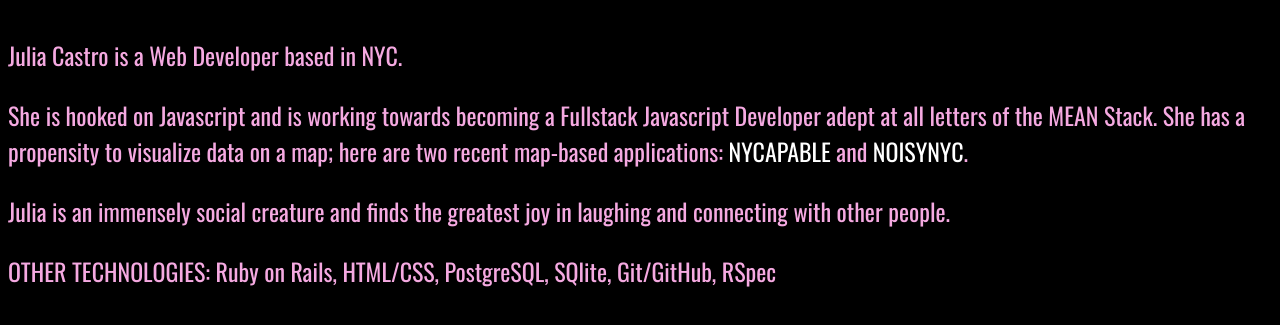
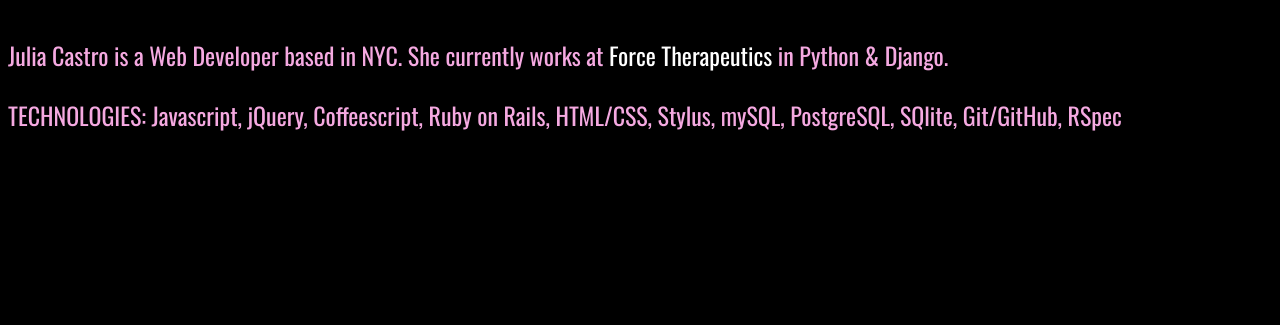
Before and after one commit to julia-castro/julia-castro.github.io, a plain HTML site: page index.html in a window 1280 px wide. Shown: the part 385-710 px from the top of the page. Drawn offline with nearby package versions, Linux system fonts and the light colour scheme.

Commit message:
edit page

```diff
--- a/index.html
+++ b/index.html
@@ -10,10 +10,8 @@
     <div id=header><h1>YUNG DEV CHANGING WHAT THE WEB IS</h1></div>
     <div id=contact><h2>DROP ME A LINE <a href="mailto:julia.castro@outlook.com?Subject=Hey%20Girl" target="_top">JULIA.CASTRO@OUTLOOK.COM</a> OR FOLLOW YA GIRL <a href="https://twitter.com/jmcastro09">@JMCASTRO09</a></h2></div>
     <div id=body>
-      <p>Julia Castro is a Web Developer based in NYC.</p>
-      <p>She is hooked on Javascript and is working towards becoming a Fullstack Javascript Developer adept at all letters of the MEAN Stack. She has a propensity to visualize data on a map; here are two recent map-based applications: <a href="http://nycapable.herokuapp.com">NYCAPABLE</a> and <a href="https://noisyconcretejungle.herokuapp.com">NOISYNYC</a>.</p>
-      <p>Julia is an immensely social creature and finds the greatest joy in laughing and connecting with other people.</p>
-      <p>OTHER TECHNOLOGIES: Ruby on Rails, HTML/CSS, PostgreSQL, SQlite, Git/GitHub, RSpec</p>
+      <p>Julia Castro is a Web Developer based in NYC. She currently works at <a href="https://www.forcetherapeutics.com/">Force Therapeutics</a> in Python & Django.</p>
+      <p>TECHNOLOGIES: Javascript, jQuery, Coffeescript, Ruby on Rails, HTML/CSS, Stylus, mySQL, PostgreSQL, SQlite, Git/GitHub, RSpec</p>
     </div>
 
   </body>
```
